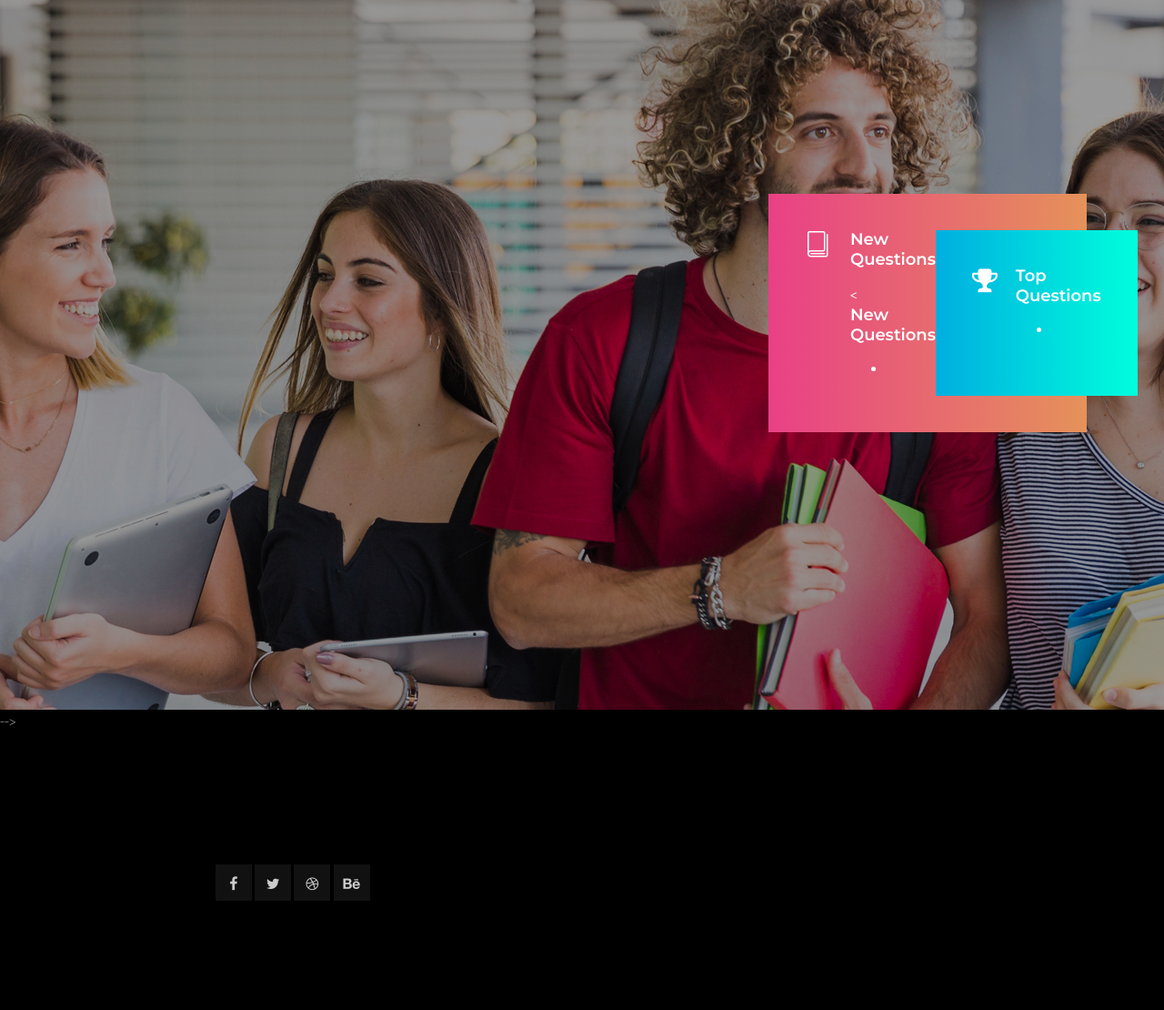
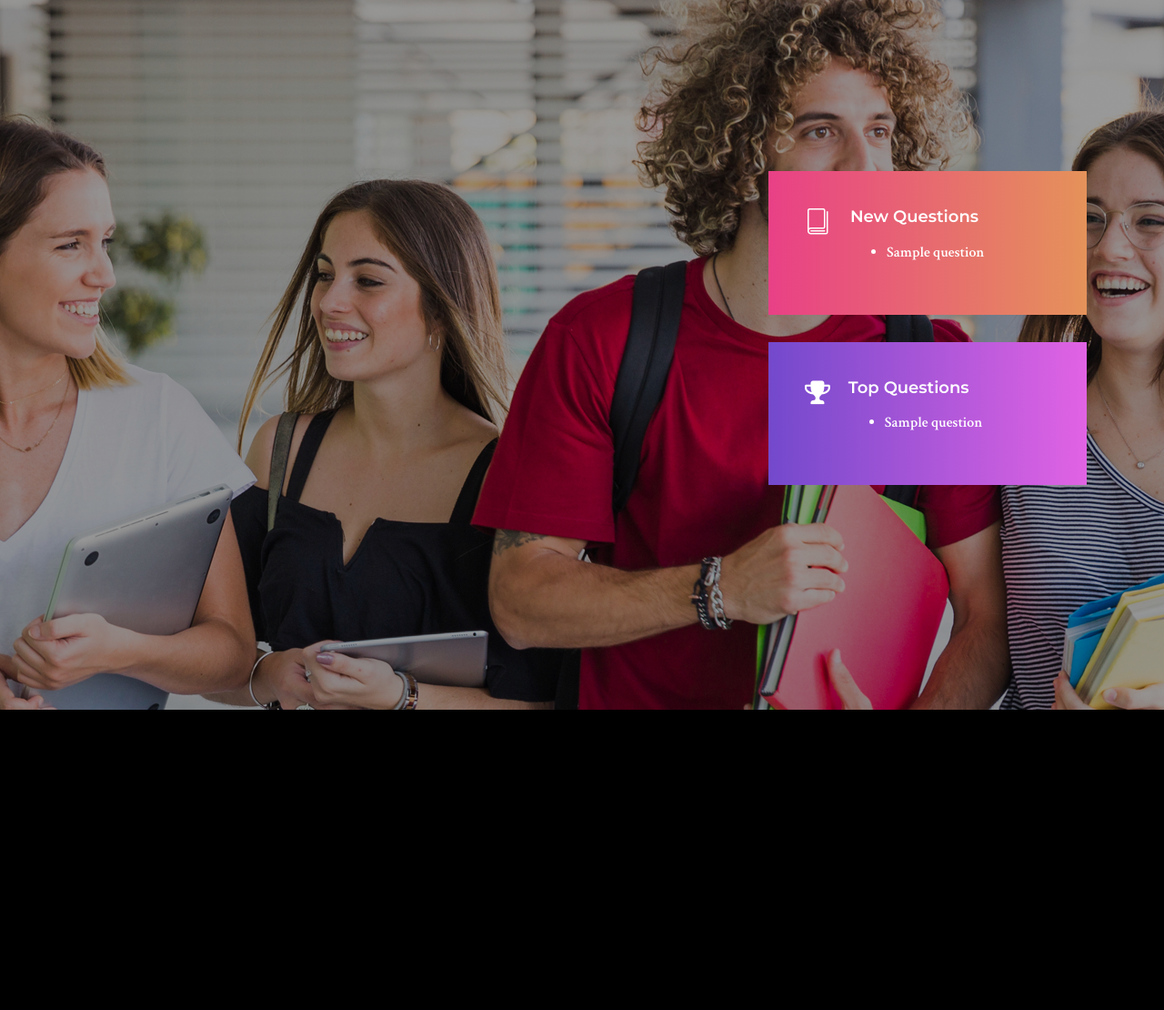
Before and after one commit to jdesbois/questionable, a Django app: page / in a window 1280 px wide. Shown: the part 120-1230 px from the top of the page at 91% size. After the commit the page ends 900 px from the top, so only its background shows below. Run offline with Django 3.2, Linux system fonts and the light colour scheme; tables that the repository leaves empty hold one stand-in row (values such as "Sample post"); some libraries are stand-ins or nearby versions.

Commit message:
Fixed feature box bug, added closing tags to base

```diff
--- a/templates/main/base.html
+++ b/templates/main/base.html
@@ -100,7 +100,7 @@
 	<footer class="footer-area section_gap">
 		<div class="container">
 			<div class="row">
-				<div class="col-lg-2 col-md-6 single-footer-widget"
+				<div class="col-lg-2 col-md-6 single-footer-widget">
 
 							<div style="position: absolute; left: -5000px;">
 								<input name="b_36c4fd991d266f23781ded980_aefe40901a" tabindex="-1" value="" type="text">
--- a/templates/main/index.html
+++ b/templates/main/index.html
@@ -3,28 +3,13 @@
 {% extends 'main/base.html' %}
 {% load staticfiles %}
 
-<head>
-	<!-- Required meta tags -->
-	<meta charset="utf-8">
-	<meta name="viewport" content="width=device-width, initial-scale=1, shrink-to-fit=no">
-	<link rel="icon" href="{% static 'images/question.png' %}" type="image/png">
-	<title>Questionable</title>
-	<!-- Bootstrap CSS -->
-	<link rel="stylesheet" href="{% static 'css/bootstrap.css' %}">
-	<link rel="stylesheet" href="{% static 'vendors/linericon/style.css' %}">
-	<link rel="stylesheet" href="{% static 'css/font-awesome.min.css' %}">
-	<link rel="stylesheet" href="{% static 'vendors/lightbox/simpleLightbox.css' %}">
-	<link rel="stylesheet" href="{% static 'vendors/owl-carousel/owl.carousel.min.css' %}">
-	<link rel="stylesheet" href="{% static 'vendors/nice-select/css/nice-select.css' %}">
-	<link rel="stylesheet" href="{% static 'vendors/animate-css/animate.css' %}">
-	<!-- main css -->
-	<link rel="stylesheet" href="{% static '/css/style.css' %}">
-</head>
+	{% block title_block %}
+	Questionable
+	{% endblock %}
 
 
-<body>
+{% block body_block %}
 	<!--================ Start Feature Area =================-->
-	<!-- {% block body_block %} -->
 	<section class="feature_area">
 		<div class="container">
 			<div class="row justify-content-end">
@@ -35,19 +20,20 @@
 						</div>
 						<div class="desc">
 							<h4>New Questions</h4>
-							<	<h4>New Questions</h4>
 							<div>
 							{% if newquestions %}
 								<ul>
 								{% for question in newquestions %}
-									<li>{{question.name}}</li>
-									{% endfor %}
-									</ul>
-								{% else %}
-							<strong> There are no questions </strong>
-								{% endif %}
+								<li>{{question.title}}</li>
+								{% endfor %}
+
+							{% else %}
+								<li> There are no questions </li>
+							{% endif %}
+							</ul>
+								</div>
 							</div>
-					</div>
+						</div>
 					<div class="single_feature d-flex flex-row pb-30">
 						<div class="icon">
 							<span class="fa fa-trophy"></span>
@@ -58,7 +44,7 @@
 							{% if questions %}
 								<ul>
 								{% for question in questions %}
-									<li>{{question.name}}</li>
+									<li>{{question.title}}</li>
 									{% endfor %}
 									</ul>
 								{% else %}
@@ -66,29 +52,10 @@
 								{% endif %}
 							</div>
 						</div>
-					</div
+					</div>
 				</div>
 			</div>
 		</div>
+	</div>
 	</section>
 	{% endblock %}
-	<!--================ End Feature Area =================-->
-
-		<!-- Optional JavaScript -->
-	<!-- jQuery first, then Popper.js, then Bootstrap JS -->
-	<script src="{% static 'js/jquery-3.2.1.min.js' %}"></script>
-	<script src="{% static 'js/popper.js' %}"></script>
-	<script src="{% static 'js/bootstrap.min.js' %}"></script>
-	<script src="{% static 'js/stellar.js' %}"></script>
-	<script src="{% static 'js/countdown.js' %}"></script>
-	<script src="{% static 'vendors/nice-select/js/jquery.nice-select.min.js' %}"></script>
-	<script src="{% static 'vendors/owl-carousel/owl.carousel.min.js' %}"></script>
-	<script src="{% static 'js/owl-carousel-thumb.min.js' %}"></script>
-	<script src="{% static 'js/jquery.ajaxchimp.min.js' %}"></script>
-	<script src="{% static 'vendors/counter-up/jquery.counterup.js' %}"></script>
-	<script src="{% static 'js/mail-script.js' %}"></script>
-
-
-</body>
-
-</html>
```
